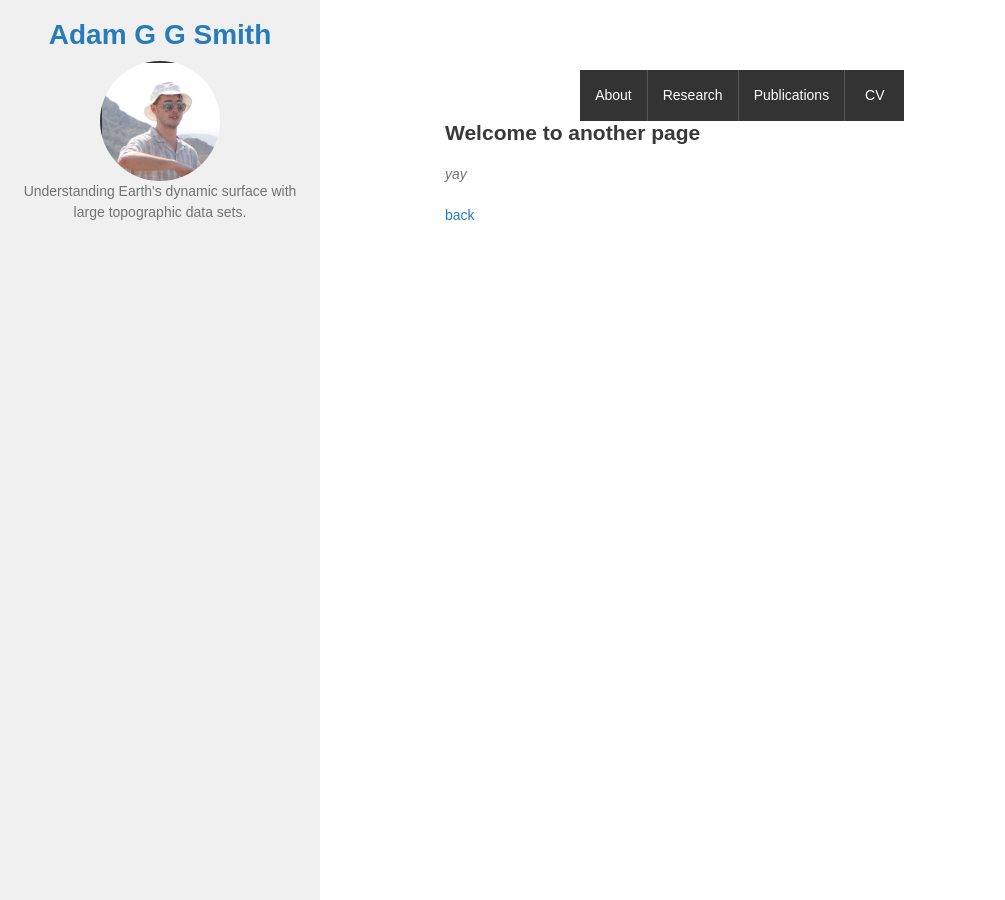
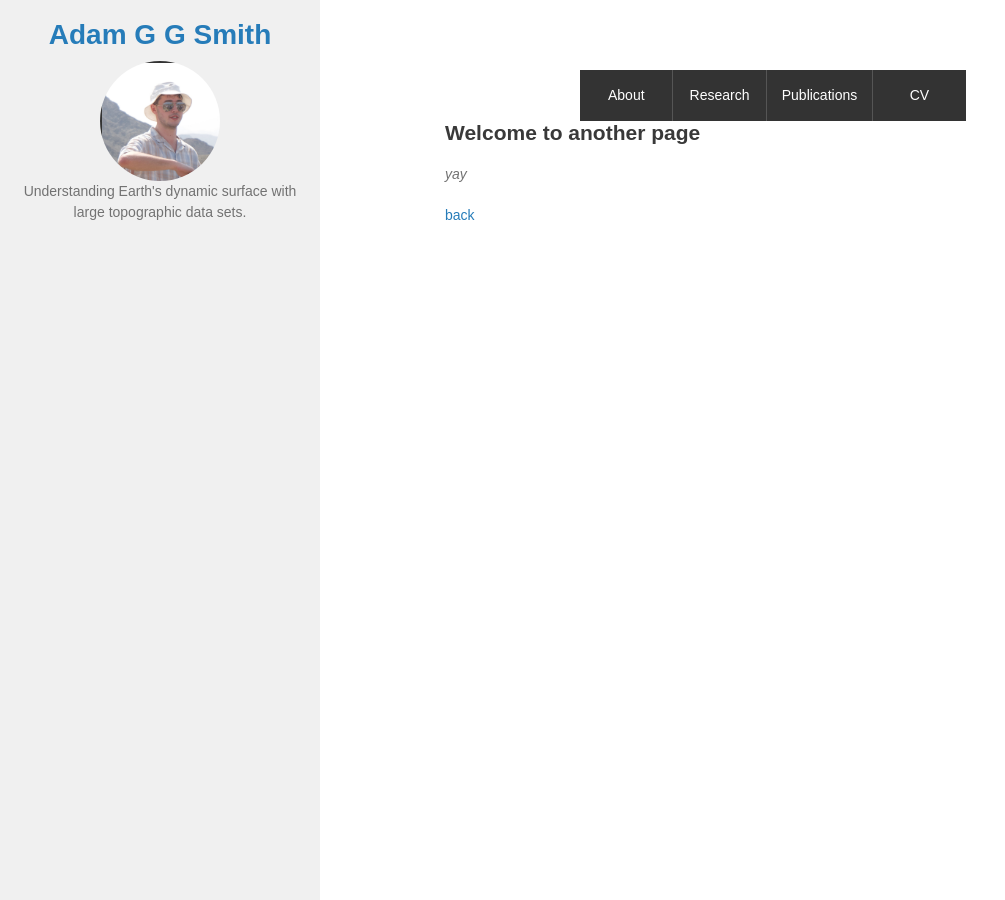
Before and after one commit to adamsmith142/adamsmith142.github.io, a Jekyll site: the page built from another-page.md, in a window 1280 px wide and 900 px high. Shown: the whole window, without its empty margins (0-1005 px from the left). Built offline with Jekyll 4.4.1, drawn with Linux system fonts in a browser that asks for light colours; our own code applies the rules of GitHub Pages for plain Markdown files.

Commit message:
Update default.html

```diff
--- a/_layouts/default.html
+++ b/_layouts/default.html
@@ -75,8 +75,8 @@
             position: sticky;
             top: 0;
             z-index: 2;
-            width: 60%; /* Set a fixed width for the tabs */
-            max-width: calc(75% - 20px); /* Maximum width with a 7.5% margin on each side */
+            width: calc(75% - 20px);; /* Set a fixed width for the tabs */
+            #max-width: calc(75% - 20px); /* Maximum width with a 7.5% margin on each side */
             margin-left: 25%; /* 25% for the header */
             margin-right: 7.5%;
         }
```
